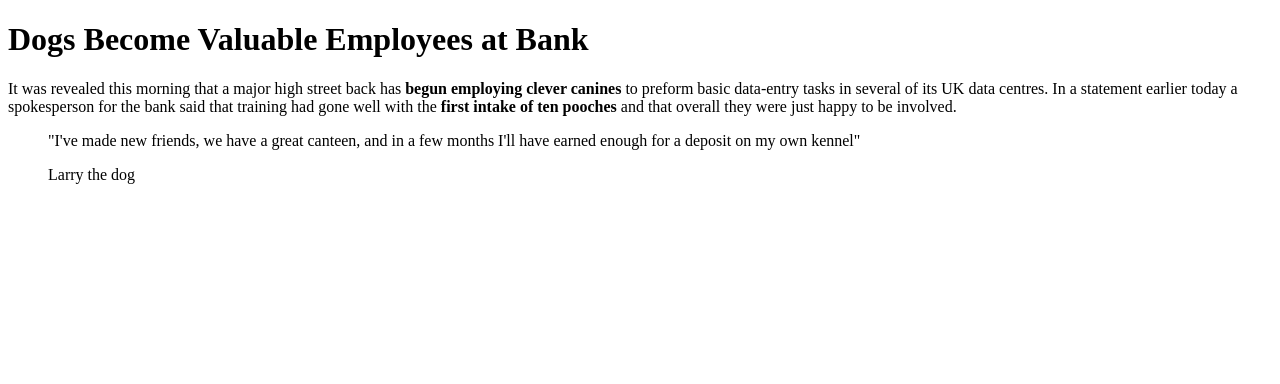
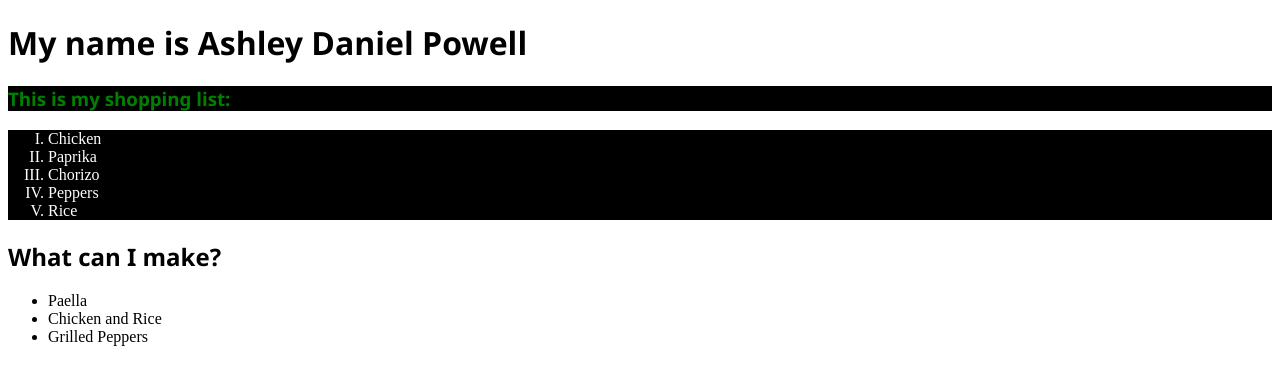
Before and after one commit to DMU-P2587722/labs, a plain HTML site: page home.html in a window 1280 px wide. Drawn offline with Linux system fonts and the light colour scheme.

Commit message:
Add files via upload

```diff
--- a/home.html
+++ b/home.html
@@ -2,16 +2,25 @@
 <html lang="en" dir="ltr">
   <head>
     <meta charset="utf-8">
-
-    <title>First Week</title>
+    <title>Second Week task</title>
     <meta name="viewport" content="width=device-width, initial-scale=1.0" />
   </head>
   <body>
-<h1>Dogs Become Valuable Employees at Bank</h1>
-<p>It was revealed this morning that a major high street back has <strong>begun employing clever canines</strong> to preform basic data-entry tasks in several of its UK data centres. In a statement earlier today a spokesperson for the bank said that training had gone well with the <strong>first intake of ten pooches</strong> and that overall they were just happy to be involved.</p>
-<blockquote>
-  <p>"I've made new friends, we have a great canteen, and in a few months I'll have earned enough for a deposit on my own kennel"</p>
-  <footer>Larry the dog</footer>
-</blockquote>
+<h1 style="font-family:segoe ui">My name is Ashley Daniel Powell</h1>
+<h3 style="color:green; background-color:black; font-family:segoe ui">This is my shopping list:</h3>
+<ol style="list-style-type:upper-roman; color:white; background-color:black; font-family:segoe ui light">
+  <li>Chicken</li>
+  <li>Paprika</li>
+  <li>Chorizo</li>
+  <li>Peppers</li>
+  <li>Rice</li>
+</ol>
+<h2 style="font-family:segoe ui">What can I make?</h2>
+<ul style="font-family:segoe ui light">
+  <li>Paella</li>
+  <li>Chicken and Rice</li>
+  <li>Grilled Peppers</li>
+</ul>
+
   </body>
 </html>
```
